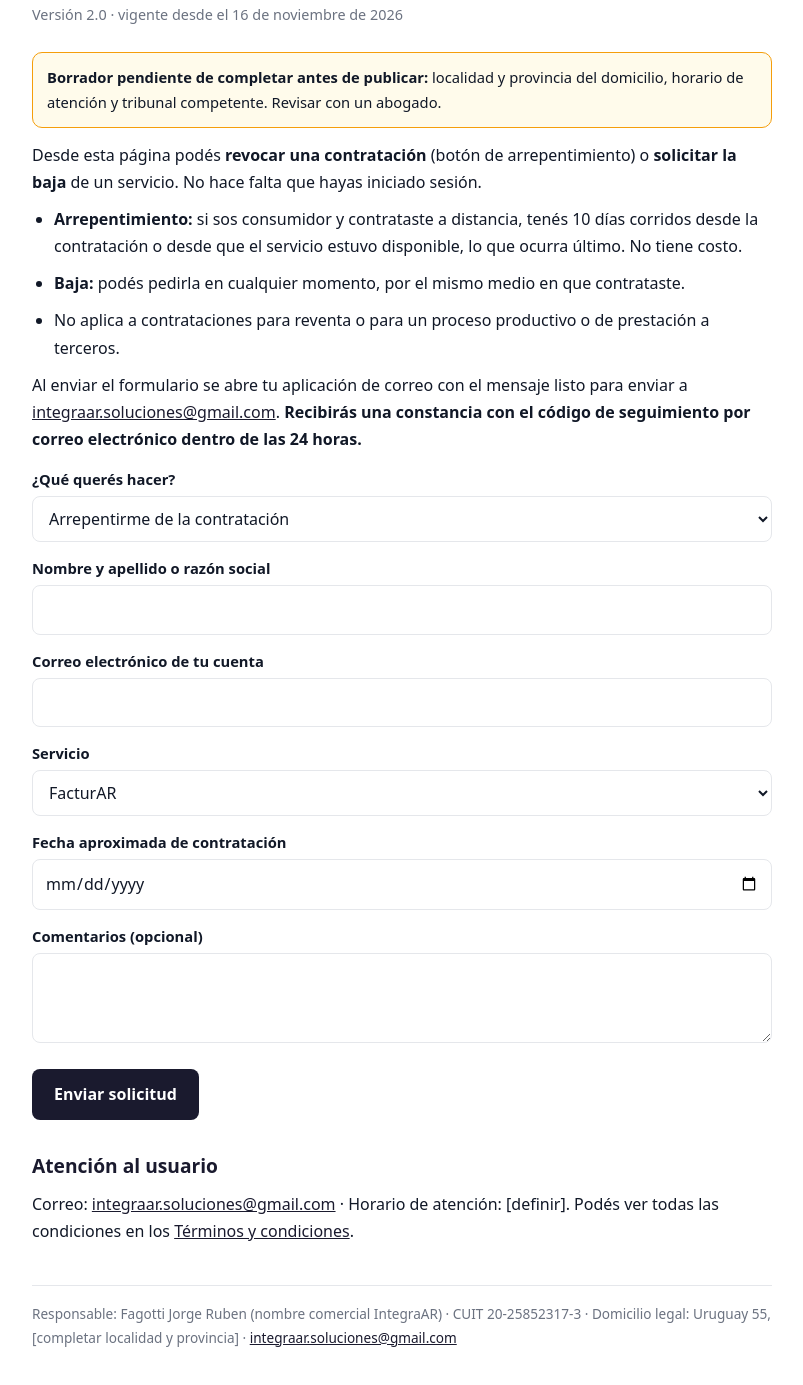
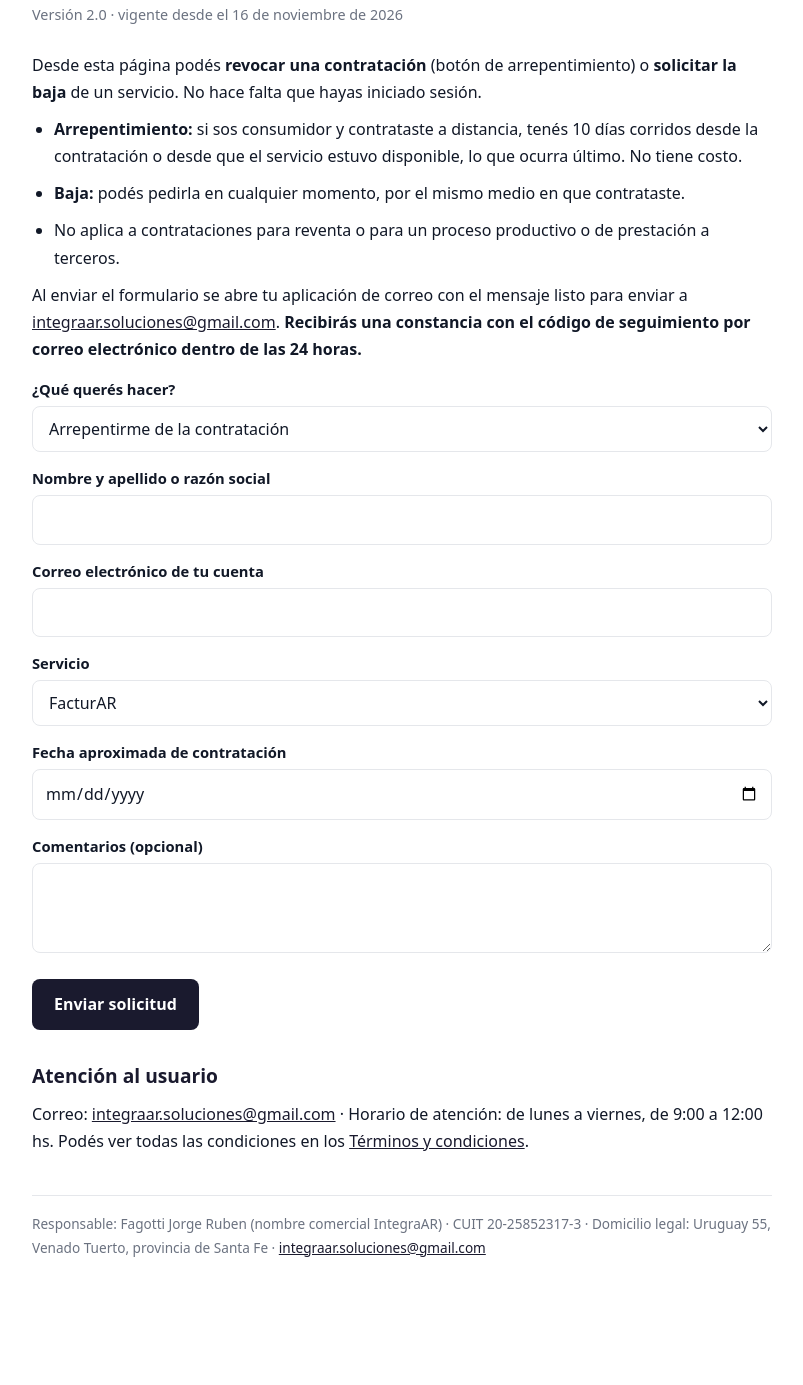
Before and after one commit to tustylovt-ui/Integra-AR, a plain HTML site: page arrepentimiento.html in a window 1280 px wide. Shown: the part 141-1526 px from the top of the page, without its empty margins (238-1041 px from the left). After the commit the page ends 1480 px from the top, so only its background shows below. Drawn offline with Linux system fonts and the light colour scheme.

Commit message:
docs: regenerar páginas legales con domicilio, horario y tribunal
Co-Authored-By: Claude Sonnet 5.5 <noreply@anthropic.com>
Claude-Session: https://claude.ai/code/session_01QkgcjqNVSwDo1PUY9SwjSs

```diff
--- a/arrepentimiento.html
+++ b/arrepentimiento.html
@@ -34,7 +34,7 @@ footer{margin-top:40px;border-top:1px solid var(--line);padding-top:16px;color:v
 
 <h1>Arrepentimiento y baja del servicio</h1>
 <p class="meta">Versión 2.0 · vigente desde el 16 de noviembre de 2026</p>
-<div class="pend"><strong>Borrador pendiente de completar antes de publicar:</strong> localidad y provincia del domicilio, horario de atención y tribunal competente. Revisar con un abogado.</div>
+
 <p>Desde esta página podés <strong>revocar una contratación</strong> (botón de arrepentimiento) o <strong>solicitar la baja</strong> de un servicio. No hace falta que hayas iniciado sesión.</p>
 <ul>
 <li><strong>Arrepentimiento:</strong> si sos consumidor y contrataste a distancia, tenés 10 días corridos desde la contratación o desde que el servicio estuvo disponible, lo que ocurra último. No tiene costo.</li>
@@ -62,9 +62,9 @@ footer{margin-top:40px;border-top:1px solid var(--line);padding-top:16px;color:v
 <noscript><p class="box">Escribinos a <a href="mailto:integraar.soluciones@gmail.com">integraar.soluciones@gmail.com</a> indicando si querés arrepentirte o dar de baja, tu nombre, el correo de tu cuenta y el servicio.</p></noscript>
 
 <h2>Atención al usuario</h2>
-<p>Correo: <a href="mailto:integraar.soluciones@gmail.com">integraar.soluciones@gmail.com</a> · Horario de atención: [definir]. Podés ver todas las condiciones en los <a href="/terminos">Términos y condiciones</a>.</p>
+<p>Correo: <a href="mailto:integraar.soluciones@gmail.com">integraar.soluciones@gmail.com</a> · Horario de atención: de lunes a viernes, de 9:00 a 12:00 hs. Podés ver todas las condiciones en los <a href="/terminos">Términos y condiciones</a>.</p>
 
-<footer>Responsable: Fagotti Jorge Ruben (nombre comercial IntegraAR) · CUIT 20-25852317-3 · Domicilio legal: Uruguay 55, [completar localidad y provincia] · <a href="mailto:integraar.soluciones@gmail.com">integraar.soluciones@gmail.com</a></footer>
+<footer>Responsable: Fagotti Jorge Ruben (nombre comercial IntegraAR) · CUIT 20-25852317-3 · Domicilio legal: Uruguay 55, Venado Tuerto, provincia de Santa Fe · <a href="mailto:integraar.soluciones@gmail.com">integraar.soluciones@gmail.com</a></footer>
 </div>
 
 <script>
```
Also changed, not shown: privacidad.html (+3 -3 lines), terminos.html (+5 -5 lines).
